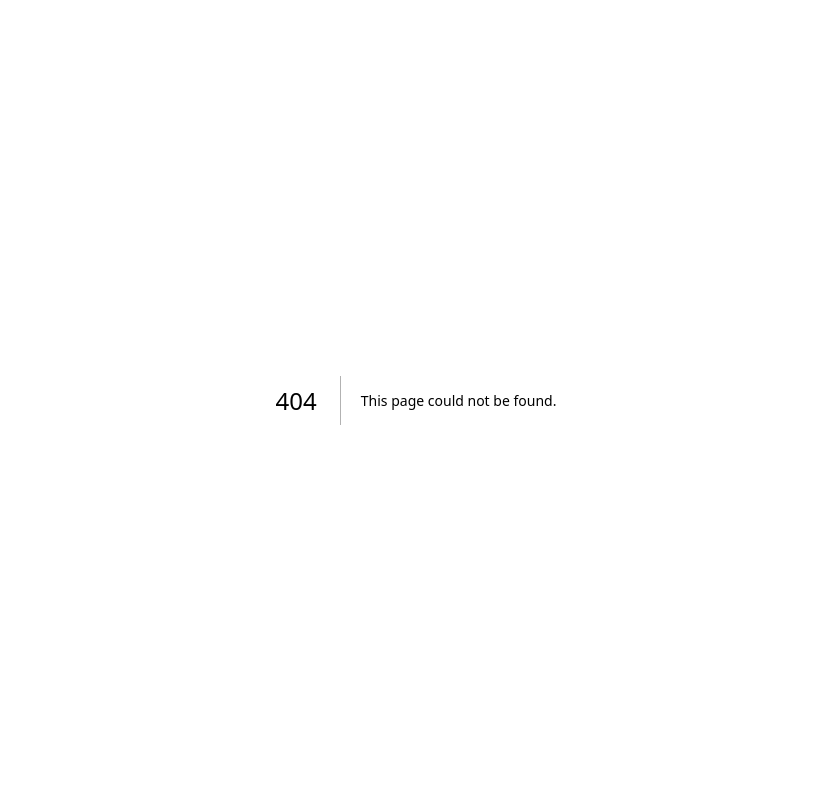
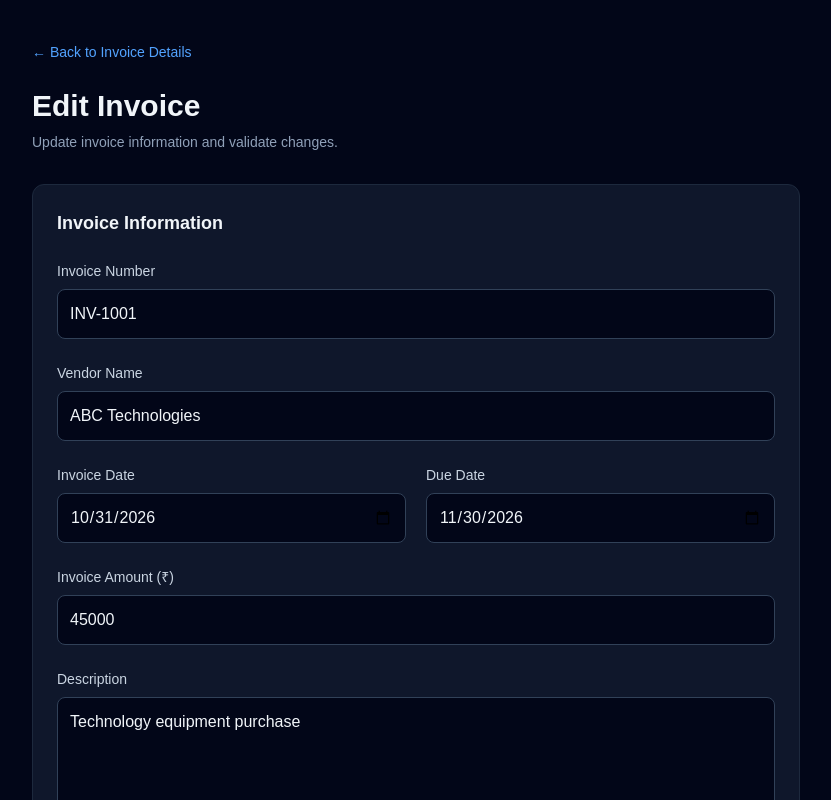
Before and after one commit to Kavan180406/invoice-validation-system, a Next.js app: page /invoices/INV-1001/edit in a window 1280 px wide. Before the commit this address had no page. Shown: the top 800 px of the page, without its empty margins (224-1055 px from the left). Built offline with nearby package versions, Linux system fonts and the light colour scheme.

Commit message:
Add invoice editing page

```diff
--- /dev/null
+++ b/src/app/invoices/[id]/edit/page.tsx
@@ -0,0 +1,307 @@
+
+"use client";
+
+import { useEffect, useState } from "react";
+import { useParams, useRouter } from "next/navigation";
+import Link from "next/link";
+
+const sampleInvoices: Record<string, {
+  invoiceNumber: string;
+  vendor: string;
+  invoiceDate: string;
+  dueDate: string;
+  amount: string;
+  description: string;
+}> = {
+  "INV-1001": {
+    invoiceNumber: "INV-1001",
+    vendor: "ABC Technologies",
+    invoiceDate: "2026-10-31",
+    dueDate: "2026-11-30",
+    amount: "45000",
+    description: "Technology equipment purchase",
+  },
+  "INV-1002": {
+    invoiceNumber: "INV-1002",
+    vendor: "Global Supplies",
+    invoiceDate: "2026-10-30",
+    dueDate: "2026-11-30",
+    amount: "12500",
+    description: "Office supplies purchase",
+  },
+  "INV-1003": {
+    invoiceNumber: "INV-1003",
+    vendor: "ABC Technologies",
+    invoiceDate: "2026-10-29",
+    dueDate: "2026-11-29",
+    amount: "45000",
+    description: "Technology equipment purchase",
+  },
+  "INV-1004": {
+    invoiceNumber: "INV-1004",
+    vendor: "Metro Solutions",
+    invoiceDate: "2026-10-28",
+    dueDate: "2026-11-28",
+    amount: "28000",
+    description: "Software services",
+  },
+  "INV-1005": {
+    invoiceNumber: "INV-1005",
+    vendor: "Digital World",
+    invoiceDate: "2026-10-27",
+    dueDate: "2026-11-27",
+    amount: "67500",
+    description: "Digital equipment purchase",
+  },
+  "INV-1006": {
+    invoiceNumber: "INV-1006",
+    vendor: "Smart Systems",
+    invoiceDate: "2026-10-26",
+    dueDate: "2026-11-26",
+    amount: "18000",
+    description: "Computer accessories",
+  },
+};
+
+export default function EditInvoicePage() {
+  const params = useParams<{ id: string }>();
+  const router = useRouter();
+
+  const id = params.id;
+
+  const [form, setForm] = useState({
+    invoiceNumber: "",
+    vendor: "",
+    invoiceDate: "",
+    dueDate: "",
+    amount: "",
+    description: "",
+  });
+
+  const [message, setMessage] = useState("");
+  const [loaded, setLoaded] = useState(false);
+
+  useEffect(() => {
+    const invoice = sampleInvoices[id];
+
+    if (invoice) {
+      setForm(invoice);
+    }
+
+    setLoaded(true);
+  }, [id]);
+
+  function updateField(field: string, value: string) {
+    setForm((previous) => ({
+      ...previous,
+      [field]: value,
+    }));
+
+    setMessage("");
+  }
+
+  function handleSubmit(e: React.FormEvent<HTMLFormElement>) {
+    e.preventDefault();
+
+    if (!sampleInvoices[id]) {
+      setMessage("Invoice not found.");
+      return;
+    }
+
+    if (form.dueDate < form.invoiceDate) {
+      setMessage("Due date cannot be earlier than invoice date.");
+      return;
+    }
+
+    if (Number(form.amount) <= 0) {
+      setMessage("Invoice amount must be greater than zero.");
+      return;
+    }
+
+    setMessage(
+      "Invoice changes validated successfully! Database integration is coming next."
+    );
+  }
+
+  if (!loaded) {
+    return (
+      <main className="min-h-screen bg-slate-950 p-10 text-white">
+        Loading invoice...
+      </main>
+    );
+  }
+
+  if (!sampleInvoices[id]) {
+    return (
+      <main className="min-h-screen bg-slate-950 p-10 text-white">
+        <h1 className="text-2xl font-bold">Invoice not found</h1>
+        <Link href="/invoices" className="mt-4 inline-block text-blue-400">
+          Back to Invoices
+        </Link>
+      </main>
+    );
+  }
+
+  return (
+    <main className="min-h-screen bg-slate-950 p-5 text-slate-100 md:p-10">
+
+      <div className="mx-auto max-w-3xl">
+
+        <Link
+          href={`/invoices/${id}`}
+          className="text-sm text-blue-400 hover:underline"
+        >
+          ← Back to Invoice Details
+        </Link>
+
+        <div className="mb-8 mt-6">
+          <h1 className="text-3xl font-bold">
+            Edit Invoice
+          </h1>
+
+          <p className="mt-2 text-sm text-slate-400">
+            Update invoice information and validate changes.
+          </p>
+        </div>
+
+        <form
+          onSubmit={handleSubmit}
+          className="space-y-6 rounded-xl border border-slate-800 bg-slate-900 p-6"
+        >
+
+          <h2 className="text-lg font-semibold">
+            Invoice Information
+          </h2>
+
+          <div>
+            <label className="mb-2 block text-sm text-slate-300">
+              Invoice Number
+            </label>
+
+            <input
+              required
+              value={form.invoiceNumber}
+              onChange={(e) =>
+                updateField("invoiceNumber", e.target.value)
+              }
+              className="w-full rounded-lg border border-slate-700 bg-slate-950 p-3 outline-none focus:border-blue-500"
+            />
+          </div>
+
+          <div>
+            <label className="mb-2 block text-sm text-slate-300">
+              Vendor Name
+            </label>
+
+            <input
+              required
+              value={form.vendor}
+              onChange={(e) =>
+                updateField("vendor", e.target.value)
+              }
+              className="w-full rounded-lg border border-slate-700 bg-slate-950 p-3 outline-none focus:border-blue-500"
+            />
+          </div>
+
+          <div className="grid gap-5 sm:grid-cols-2">
+
+            <div>
+              <label className="mb-2 block text-sm text-slate-300">
+                Invoice Date
+              </label>
+
+              <input
+                type="date"
+                required
+                value={form.invoiceDate}
+                onChange={(e) =>
+                  updateField("invoiceDate", e.target.value)
+                }
+                className="w-full rounded-lg border border-slate-700 bg-slate-950 p-3 outline-none focus:border-blue-500"
+              />
+            </div>
+
+            <div>
+              <label className="mb-2 block text-sm text-slate-300">
+                Due Date
+              </label>
+
+              <input
+                type="date"
+                required
+                min={form.invoiceDate || undefined}
+                value={form.dueDate}
+                onChange={(e) =>
+                  updateField("dueDate", e.target.value)
+                }
+                className="w-full rounded-lg border border-slate-700 bg-slate-950 p-3 outline-none focus:border-blue-500"
+              />
+            </div>
+
+          </div>
+
+          <div>
+            <label className="mb-2 block text-sm text-slate-300">
+              Invoice Amount (₹)
+            </label>
+
+            <input
+              type="number"
+              min="0.01"
+              step="0.01"
+              required
+              value={form.amount}
+              onChange={(e) =>
+                updateField("amount", e.target.value)
+              }
+              className="w-full rounded-lg border border-slate-700 bg-slate-950 p-3 outline-none focus:border-blue-500"
+            />
+          </div>
+
+          <div>
+            <label className="mb-2 block text-sm text-slate-300">
+              Description
+            </label>
+
+            <textarea
+              rows={4}
+              value={form.description}
+              onChange={(e) =>
+                updateField("description", e.target.value)
+              }
+              className="w-full rounded-lg border border-slate-700 bg-slate-950 p-3 outline-none focus:border-blue-500"
+            />
+          </div>
+
+          {message && (
+            <div className="rounded-lg border border-blue-800 bg-blue-950/40 p-4 text-sm text-blue-300">
+              {message}
+            </div>
+          )}
+
+          <div className="flex flex-wrap gap-3">
+
+            <button
+              type="submit"
+              className="rounded-lg bg-blue-600 px-6 py-3 text-sm font-semibold hover:bg-blue-500"
+            >
+              Save Changes
+            </button>
+
+            <button
+              type="button"
+              onClick={() => router.push(`/invoices/${id}`)}
+              className="rounded-lg border border-slate-700 px-6 py-3 text-sm hover:bg-slate-800"
+            >
+              Cancel
+            </button>
+
+          </div>
+
+        </form>
+
+      </div>
+
+    </main>
+  );
+}
```
